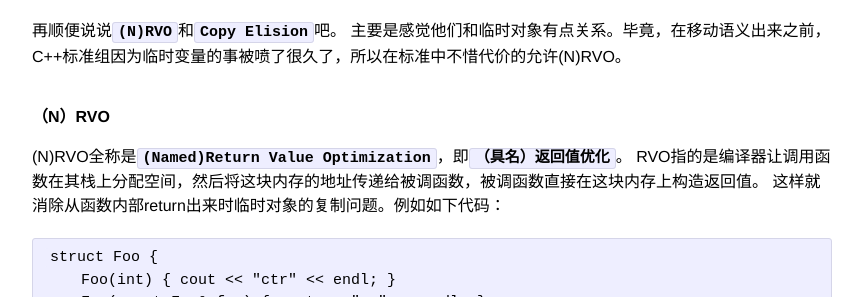
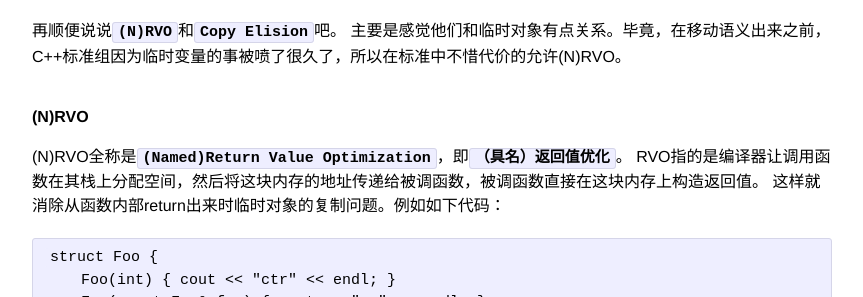
Before and after one commit to aholic/cstdlib.com, a Jekyll site: the page built from _posts/2014-07-12-new-features-in-c++11.markdown, in a window 1280 px wide and 900 px high, scrolled down 3277 px. Shown: the part 152-449 px from the top of the window, without its empty margins (208-1071 px from the left). Built offline with Jekyll 4.4.1, drawn with Linux system fonts in a browser that asks for light colours.

Commit message:
use English brackets

```diff
--- a/_posts/2014-07-12-new-features-in-c++11.markdown
+++ b/_posts/2014-07-12-new-features-in-c++11.markdown
@@ -149,7 +149,7 @@ move容易被误用，例如以下代码：
 主要是感觉他们和临时对象有点关系。毕竟，在移动语义出来之前，
 C++标准组因为临时变量的事被喷了很久了，所以在标准中不惜代价的允许(N)RVO。
 
-##### **（N）RVO** #####
+##### **(N)RVO** #####
 (N)RVO全称是**`(Named)Return Value Optimization`**，即**`（具名）返回值优化`**。
 RVO指的是编译器让调用函数在其栈上分配空间，然后将这块内存的地址传递给被调函数，被调函数直接在这块内存上构造返回值。
 这样就消除从函数内部return出来时临时对象的复制问题。例如如下代码：
```
